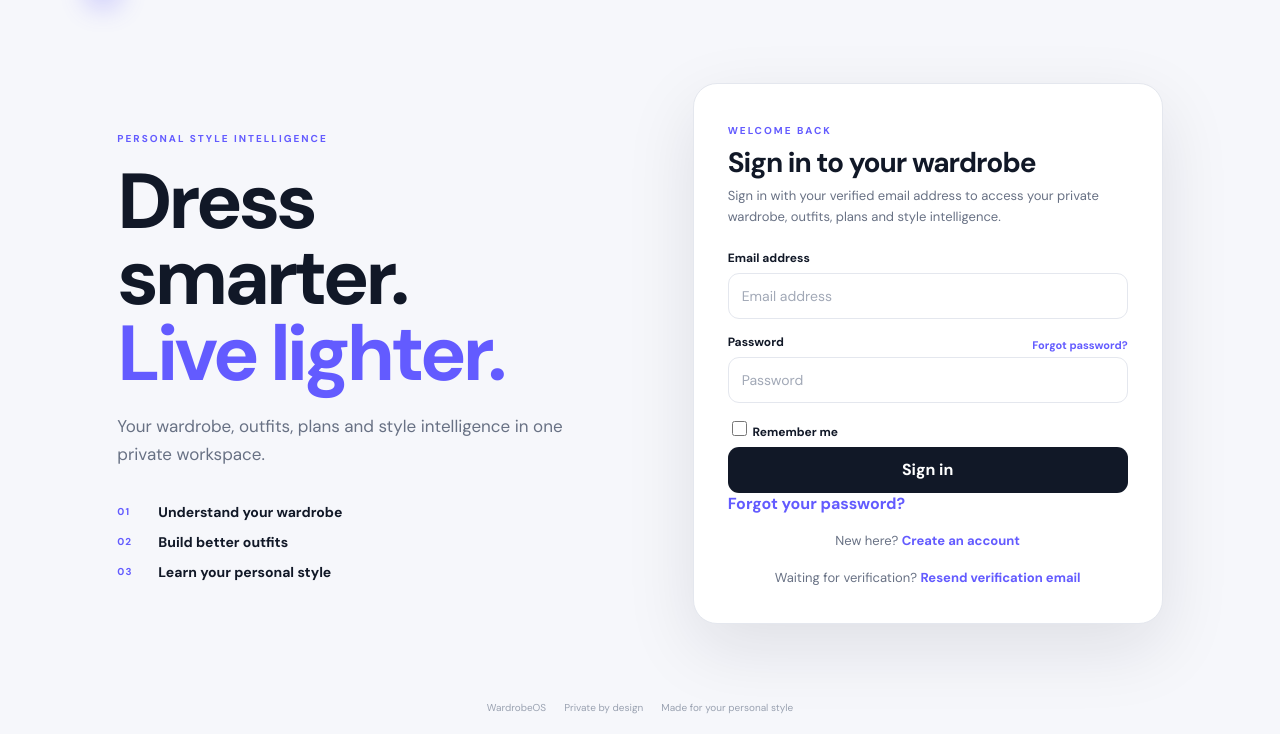
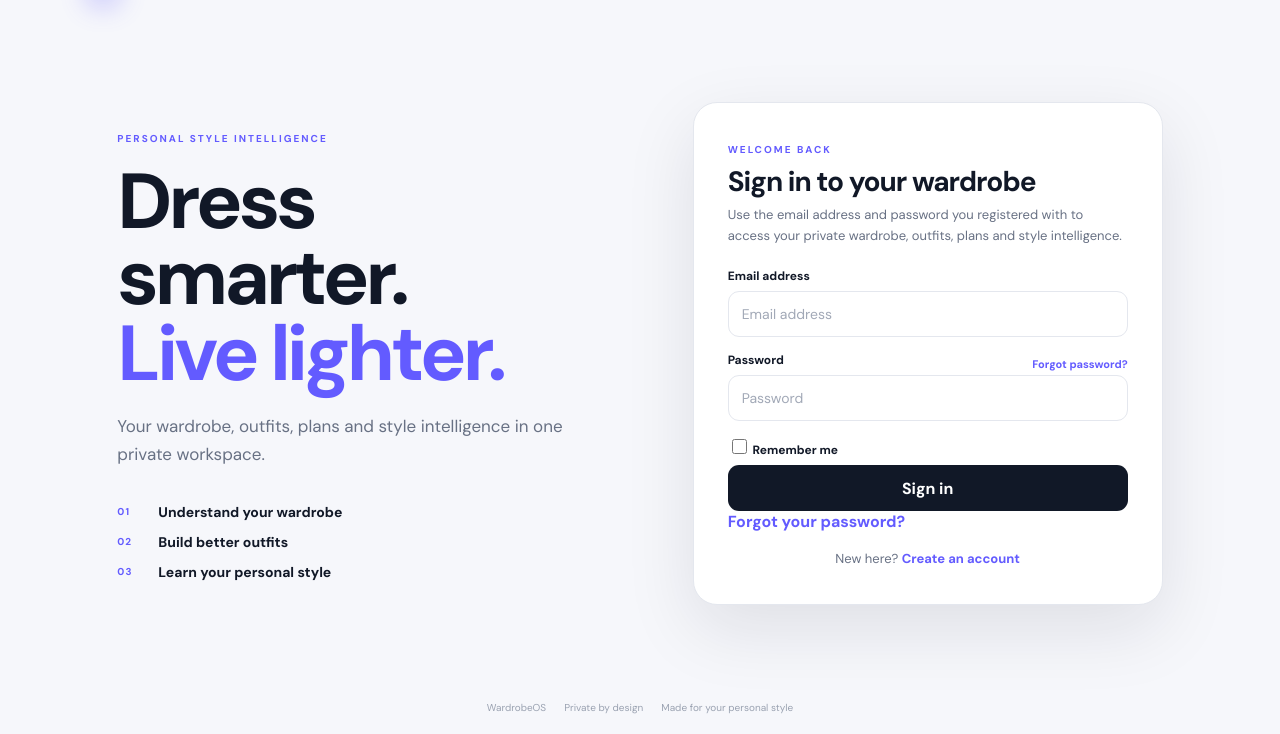
Before and after one commit to preethamofficial/WardrobeOS, a Django app: page /accounts/login/ in a window 1280 px wide. Shown: the part 66-800 px from the top of the page. Run offline with Django 5.2, Linux system fonts and the light colour scheme; data that the repository does not hold is empty.

Commit message:
Simplify login for new email authentication flow

```diff
--- a/templates/account/login.html
+++ b/templates/account/login.html
@@ -5,7 +5,7 @@
 <div class="auth-form-card">
 <span class="auth-kicker">WELCOME BACK</span>
 <h2>Sign in to your wardrobe</h2>
-<p class="text-muted">Sign in with your verified email address to access your private wardrobe, outfits, plans and style intelligence.</p>
+<p class="text-muted">Use the email address and password you registered with to access your private wardrobe, outfits, plans and style intelligence.</p>
 {% if google_enabled %}
 <a class="btn google-btn" href="{% url 'google_login' %}">
   <svg width="18" height="18" viewBox="0 0 48 48" aria-hidden="true"><path fill="#EA4335" d="M24 9.5c3.5 0 6.6 1.2 9 3.5l6.7-6.7C35.6 2.4 30.2 0 24 0 14.6 0 6.5 5.4 2.6 13.2l7.8 6.1C12.3 13.3 17.7 9.5 24 9.5z"/><path fill="#4285F4" d="M46.5 24.5c0-1.6-.1-3.1-.4-4.5H24v9h12.7c-.6 3-2.3 5.5-4.8 7.2l7.5 5.8c4.4-4.1 7.1-10.1 7.1-17.5z"/><path fill="#FBBC05" d="M10.4 28.7c-.5-1.5-.8-3-.8-4.7s.3-3.2.8-4.7l-7.8-6.1C.9 16.4 0 20.1 0 24s.9 7.6 2.6 10.8l7.8-6.1C6.5 42.6 14.6 48 24 48z"/></svg>
@@ -23,6 +23,6 @@
 <p class="auth-forgot"><a href="{% url 'account_reset_password' %}">Forgot your password?</a></p>
 </form>
 <p class="text-muted auth-alt">New here? <a href="{% url 'account_signup' %}">Create an account</a></p>
-<p class="text-muted auth-alt">Waiting for verification? <a href="{% url 'account_email_verification_sent' %}{% if form.login.value %}?email={{ form.login.value|urlencode }}{% endif %}">Resend verification email</a></p>
+
 </div>
 {% endblock %}
```
